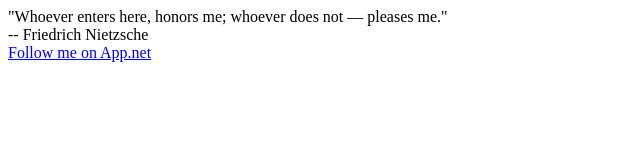
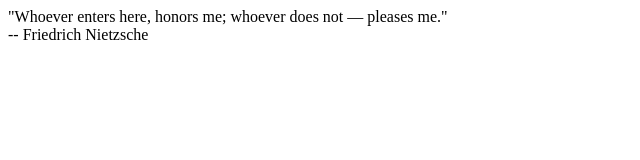
Before and after one commit to cirnatdan/cirnatdan.github.com, a plain HTML site: page index.html in a window 1280 px wide. Shown: the whole page, without its empty margins (0-640 px from the left). Drawn offline with Linux system fonts and the light colour scheme.

Commit message:
Remove app.net link

```diff
--- a/index.html
+++ b/index.html
@@ -7,6 +7,5 @@
 me; whoever does not — pleases me." <br />
  -- Friedrich Nietzsche
 <br />
-<a href='https://alpha.app.net/plex' class='adn-button' target='_blank' data-type='follow' data-width='277' data-height='27' data-user-id='@plex' data-show-username='1' rel='me'>Follow me on App.net</a><script>(function(d,s,id){var js,fjs=d.getElementsByTagName(s)[0];if(!d.getElementById(id)){js=d.createElement(s);js.id=id;js.src='//d2zh9g63fcvyrq.cloudfront.net/adn.js';fjs.parentNode.insertBefore(js,fjs);}}(document, 'script', 'adn-button-js'));</script>
 </body>
 </html>
```
